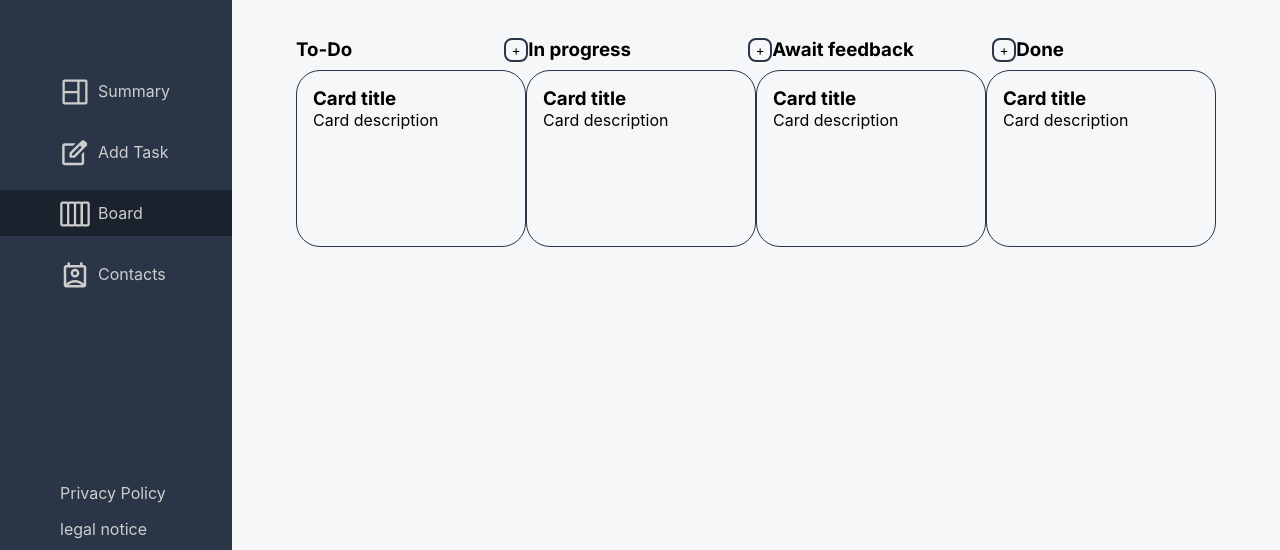
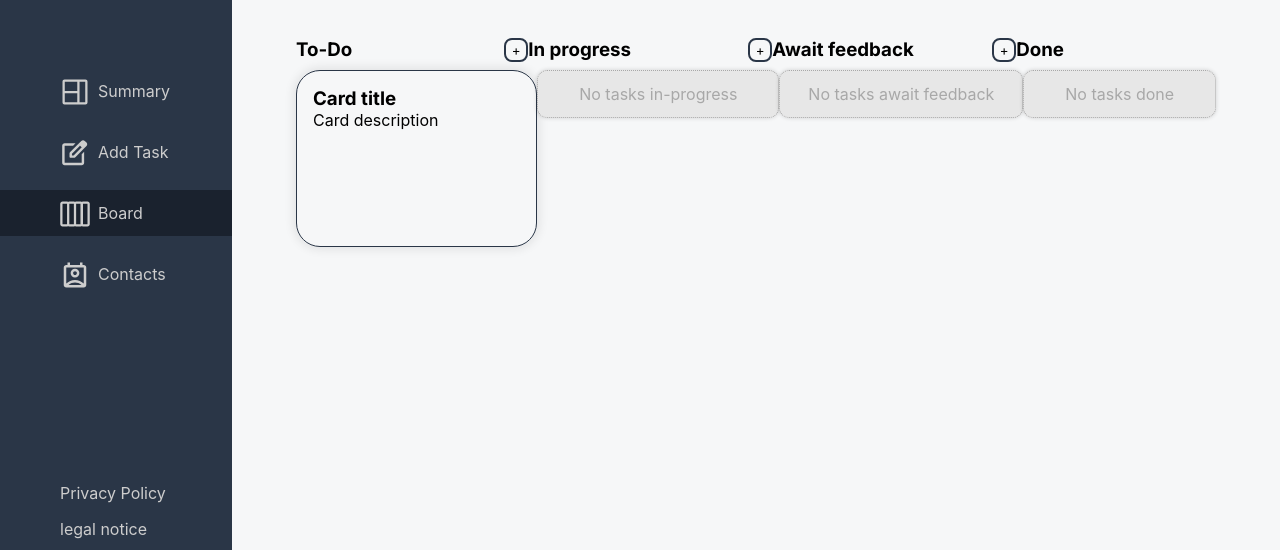
Before and after one commit to MonkeyDHoffy/Join-a-project-management-tool, a website: page board.html in a window 1280 px wide. Shown: the part 250-800 px from the top of the page. Drawn offline with Linux system fonts and the light colour scheme; a web font is replaced by a local one.

Commit message:
testing render no tasks

```diff
--- a/board.html
+++ b/board.html
@@ -4,6 +4,7 @@
 <head>
     <meta charset="UTF-8">
     <meta name="viewport" content="width=device-width, initial-scale=1.0">
+    <script src="./scripts/board.js"></script>
     <title>Join</title>
     <link rel="stylesheet" href="./styles/navBar.css">
     <link rel="stylesheet" href="./styles/standard.css">
@@ -16,7 +17,7 @@
         rel="stylesheet">
 </head>
 
-<body>
+<body onload="renderTasks()">
 
     <div class="content-width">
 
@@ -102,36 +103,9 @@
                             </div>
                         </div>
                     </div>
-                    <div draggable="true" id="inProgressField" class="in-progress-field board-field">
-                        <div class="board-card">
-                            <div class="board-card-title">
-                                <h3>Card title</h3>
-                            </div>
-                            <div class="board-card-description">
-                                <p>Card description</p>
-                            </div>
-                        </div>
-                    </div>
-                    <div draggable="true" id="awaitFeedbackField" class="await-feedback-field board-field">
-                        <div class="board-card">
-                            <div class="board-card-title">
-                                <h3>Card title</h3>
-                            </div>
-                            <div class="board-card-description">
-                                <p>Card description</p>
-                            </div>
-                        </div>
-                    </div>
-                    <div draggable="true" id="doneField" class="done-field board-field">
-                        <div class="board-card">
-                            <div class="board-card-title">
-                                <h3>Card title</h3>
-                            </div>
-                            <div class="board-card-description">
-                                <p>Card description</p>
-                            </div>
-                        </div>
-                    </div>
+                    <div draggable="true" id="inProgressField" class="in-progress-field board-field"></div>
+                    <div draggable="true" id="awaitFeedbackField" class="await-feedback-field board-field"></div>
+                    <div draggable="true" id="doneField" class="done-field board-field"></div>
                 </div>
                 <!-- Hier kommt der Code hin! -->
 
--- a/scripts/board.js
+++ b/scripts/board.js
@@ -0,0 +1,16 @@
+let taskStatus = ["to do", "in-progress", "await feedback", "done"]
+
+function renderTasks() {
+    let boardFieldRef = document.getElementsByClassName("board-field");
+    for (let i = 0; i < boardFieldRef.length; i++) {
+        if (boardFieldRef[i].innerHTML === "") {
+            boardFieldRef[i].innerHTML = noTasksTemplate(i)
+        }
+    }
+}
+
+function noTasksTemplate(i) {
+    return `<div class="no-tasks">
+                            <span>No tasks ${taskStatus[i]}</span>
+                        </div>`
+}
--- a/styles/board.css
+++ b/styles/board.css
@@ -130,8 +130,22 @@
     max-height: 225px;
     min-height: 177px;
     flex-grow: 1;
+    box-shadow: 0px 0px 10px 3px #00000014;
+
 }
 
 .board-card:active {
     transform: rotate(5deg);
 }
+
+.no-tasks {
+    display: flex;
+    justify-content: center;
+    align-items: center;
+    height: 48px;
+    background-color: rgb(231,231,231);
+    color: #A8A8A8;
+    border-radius: 10px;
+    border: 1px dotted #A8A8A8;
+    box-shadow: 0px 0px 4px 0px #00000029;
+}
```
